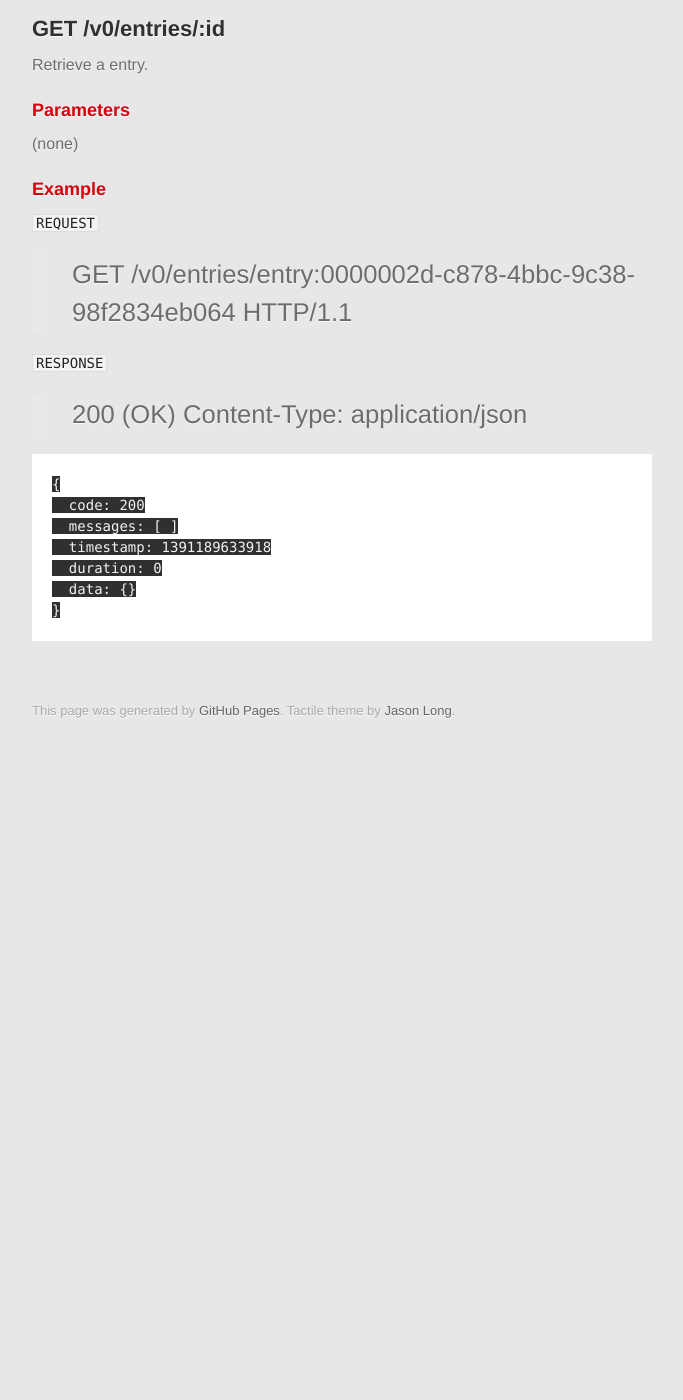
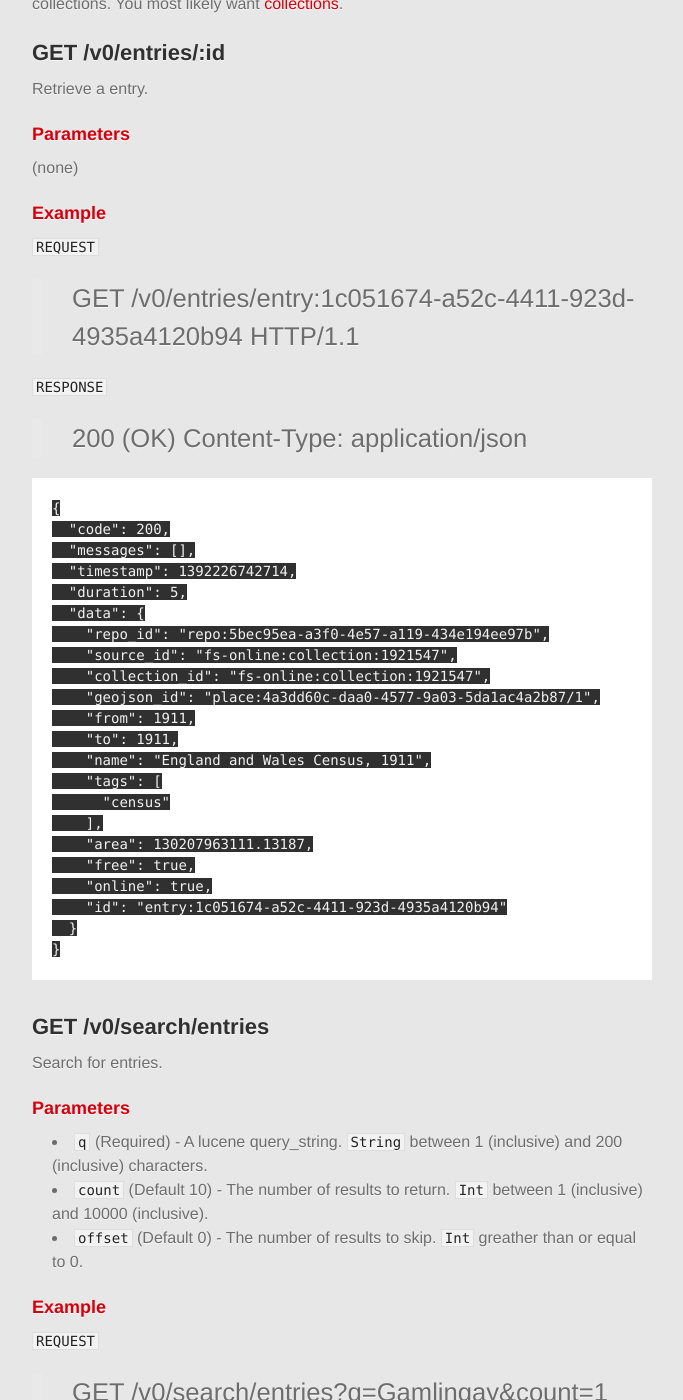
Before and after one commit to findarecord/findarecord.github.io, a Jekyll site: the page built from api/entries.md, in a window 1280 px wide and 1400 px high, scrolled down 206 px. Shown: the whole window, without its empty margins (298-981 px from the left). Built offline with Jekyll 4.4.1, drawn with Linux system fonts in a browser that asks for light colours; some web fonts are replaced; before the commit the page ends 956 px from its top, so only the background shows below that; some of the changed text lies outside the part shown.

Commit message:
cleaned up and finished docs

`````diff
--- a/api/entries.md
+++ b/api/entries.md
@@ -3,8 +3,8 @@
 title: entries
 ---
 
-# Places
-Get entries.
+# Entries
+These are analagous to entries in the collection index that we use when searching for collections. You most likely want [collections](/api/collections).
 
 ## GET /v0/entries/:id
 Retrieve a entry.
@@ -15,7 +15,7 @@
 ### Example
 
 `REQUEST`
-> GET /v0/entries/entry:0000002d-c878-4bbc-9c38-98f2834eb064 HTTP/1.1
+> GET /v0/entries/entry:1c051674-a52c-4411-923d-4935a4120b94 HTTP/1.1
 
 `RESPONSE`
 > 200 (OK)
@@ -23,10 +23,70 @@
 
 ````
 {
-  code: 200
-  messages: [ ]
-  timestamp: 1391189633918
-  duration: 0
-  data: {}
+  "code": 200,
+  "messages": [],
+  "timestamp": 1392226742714,
+  "duration": 5,
+  "data": {
+    "repo_id": "repo:5bec95ea-a3f0-4e57-a119-434e194ee97b",
+    "source_id": "fs-online:collection:1921547",
+    "collection_id": "fs-online:collection:1921547",
+    "geojson_id": "place:4a3dd60c-daa0-4577-9a03-5da1ac4a2b87/1",
+    "from": 1911,
+    "to": 1911,
+    "name": "England and Wales Census, 1911",
+    "tags": [
+      "census"
+    ],
+    "area": 130207963111.13187,
+    "free": true,
+    "online": true,
+    "id": "entry:1c051674-a52c-4411-923d-4935a4120b94"
+  }
 }
 ````
+
+## GET /v0/search/entries
+Search for entries.
+
+### Parameters
+
+* `q` (Required) - A lucene query_string. `String` between 1 (inclusive) and 200 (inclusive) characters.
+* `count` (Default 10) - The number of results to return. `Int` between 1 (inclusive) and 10000 (inclusive).
+* `offset` (Default 0) - The number of results to skip. `Int` greather than or equal to 0.
+
+### Example
+
+`REQUEST`
+> GET /v0/search/entries?q=Gamlingay&count=1 HTTP/1.1
+
+`RESPONSE`
+> 200 (OK)
+> Content-Type: application/json
+
+````
+{
+  "code": 200,
+  "messages": [],
+  "timestamp": 1392225793058,
+  "duration": 5,
+  "data": [
+    {
+      "id": "entry:0d0b26b8-604e-4353-be3d-0dda505f709e",
+      "repo_id": "repo:5c7ecb92-5167-4715-abf5-b52fa8034535",
+      "source_id": "fs-catalog:title:205336",
+      "collection_id": "fs-catalog:title:205336.5",
+      "geojson_id": "place:af780812-01ca-453f-9763-27cc0c600afc/1",
+      "from": 1849,
+      "to": 1864,
+      "name": "Parish registers for Gamlingay: Overseers rates, 1849-1864.",
+      "tags": [
+        "misc"
+      ],
+      "area": 12995391.630998915,
+      "free": true,
+      "online": false
+    }
+  ]
+}
+````
`````
Also changed, not shown: api/status.md (+2 -2 lines).
